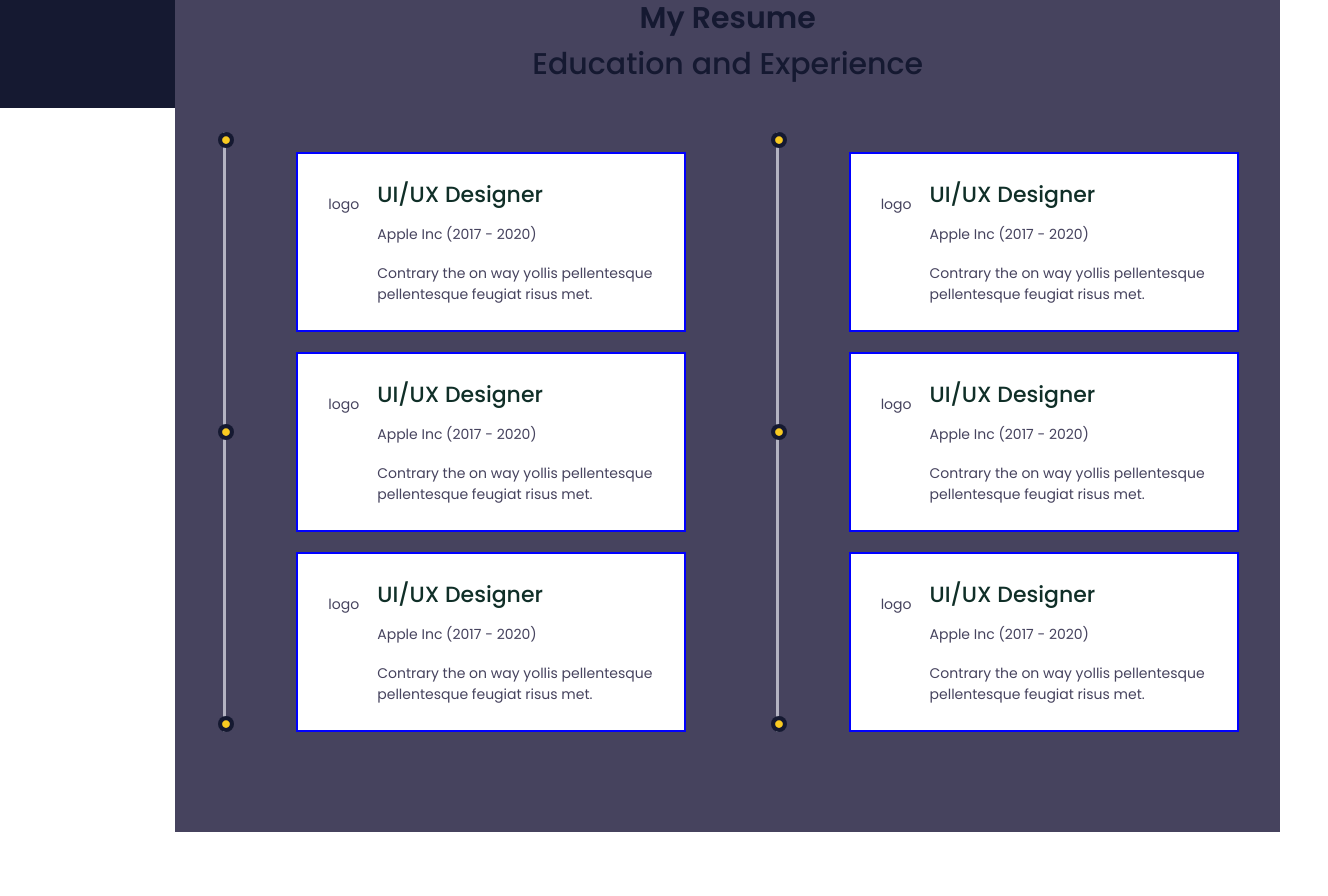
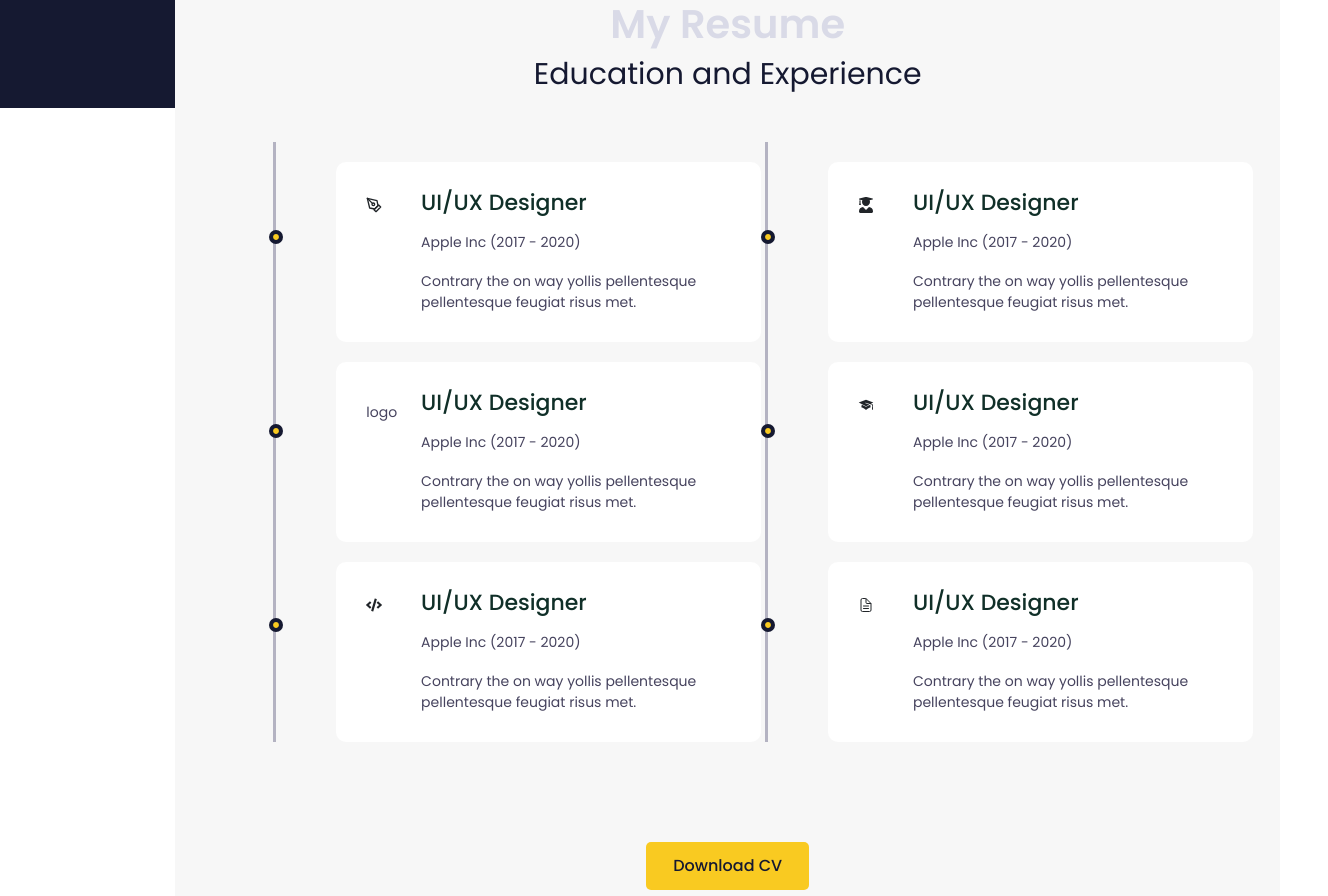
Before and after one commit to Kristal0024/React-vite-project, a React (Vite) app: page / in a window 1280 px wide. Shown: the part 900-1796 px from the top of the page, 1328 px wide, since content can reach past the window. Before the commit the page ends 1732 px from the top, so only its background shows below. Built offline with nearby package versions, Linux system fonts and the light colour scheme.

Commit message:
overflow fix and socialmedia icons

```diff
--- a/src/components/Resumesection.jsx
+++ b/src/components/Resumesection.jsx
@@ -1,10 +1,15 @@
 import { FaCircle } from "react-icons/fa";
+import { FaUserGraduate } from "react-icons/fa";
+import { GiGraduateCap } from "react-icons/gi";
+import { IoDocumentTextOutline } from "react-icons/io5";
+import { FaCode } from "react-icons/fa";
+import { FiPenTool } from "react-icons/fi";
 function Resumesection(){
 return (
     <>
     <section role="individual-component" className="Resumesectionwrapper">
         <div className="Resumesectionwrapper-header">
-            <h2>My Resume</h2>
+            <h1>My Resume</h1>
             <h3>Education and Experience</h3>
         </div>
         <div className="Resumesectionwrapper-experience">
@@ -13,7 +18,7 @@ return (
                    <div className="Resumeborder-boxes">
                      <div className="box">
                         <div className="box-logo">
-                            <p>logo</p>
+                            <FiPenTool />
                         </div>
                         <div className="box-detail">
                             <h5>UI/UX Designer</h5>
@@ -33,7 +38,7 @@ return (
                     </div>
                     <div className="box">
                         <div className="box-logo">
-                            <p>logo</p>
+                            <FaCode />
                         </div>
                         <div className="box-detail">
                             <h5>UI/UX Designer</h5>
@@ -53,7 +58,7 @@ return (
                    <div className="Resumeborder-boxes">
                      <div className="box">
                         <div className="box-logo">
-                            <p>logo</p>
+                            <FaUserGraduate />
                         </div>
                         <div className="box-detail">
                             <h5>UI/UX Designer</h5>
@@ -63,7 +68,7 @@ return (
                     </div>
                      <div className="box">
                         <div className="box-logo">
-                            <p>logo</p>
+                            <GiGraduateCap />
                         </div>
                         <div className="box-detail">
                             <h5>UI/UX Designer</h5>
@@ -73,7 +78,7 @@ return (
                     </div>
                     <div className="box">
                         <div className="box-logo">
-                            <p>logo</p>
+                            <IoDocumentTextOutline />
                         </div>
                         <div className="box-detail">
                             <h5>UI/UX Designer</h5>
@@ -91,6 +96,9 @@ return (
                 </div>
             </div>
         </div>
+        <div className="Resumesectionwrapper-button">
+           <button className="button button-secondary">Download CV</button>
+        </div>
     </section>
     </>
 )
--- a/src/styles/abstract/_normalize.scss
+++ b/src/styles/abstract/_normalize.scss
@@ -69,5 +69,4 @@ p[role="large"]{
 }
 section[role="individual-component"]{
     padding: 100px 0;
-    height: fit-content;
 }
--- a/src/styles/components/_Herosection.scss
+++ b/src/styles/components/_Herosection.scss
@@ -32,6 +32,7 @@
         }
     }
     &-info{
+        width: 85%;
         position: absolute;
         top: 50%;
         transform: translateY(-50%);
@@ -41,7 +42,7 @@
        &-details{
         display: flex;
         flex-direction: column;
-        width: 65%;
+        width: 55%;
         gap: 1rem;
         padding-left: 3.5rem;
          h1{
@@ -71,6 +72,17 @@
             padding: 6px 10px;
             font-size: $text-regular;
             color: $color-border;
+            cursor: pointer;
+            transition: all 0.1s ease;
+            border-radius: 5px;
+            &:Hover{
+                border: 1px solid $primary;
+                border-radius: 50%;
+                color: $primary;
+            }
+            svg{
+                font-size: 1rem;
+            }
         }
        }
       }
--- a/src/styles/components/_Resumesection.scss
+++ b/src/styles/components/_Resumesection.scss
@@ -1,61 +1,77 @@
 .Resumesectionwrapper {
-    background-color: $color-body;
+    background-color: #f7f7f7;
     padding: 0 20px;
     height: fit-content;
     width: 100%;
   &-header {
     text-align: center;
     margin-bottom: 50px;
+    h1{
+      color: $color-head;
+      font-weight: $font-semibold;
+    }
+    h3{
+      font-weight: $font-regular;
+    }
   }
   &-experience {
-    position: relative;
     &-individual {
       display: flex;
     }
+  }
+  &-button{
+    width: 100%;
+    text-align: center;
+    padding-top: 100px;
   }
 }
 .Resumeborder {
   position: relative;
   border-left: 3px solid $color-grey;
   left: 3rem;
-  width: 50%;
+  width: 40%;
+  display: flex;
+  flex-direction: column;
+  margin-left: 50px;
   &-boxes{
     display: flex;
     flex-direction: column;
-    // border: 2px solid red;
-    padding-left: 70px;
+    padding-left: 60px;
     gap: 20px;
     justify-content: space-between;
     margin-top: 20px;
     .box{
-        border: 2px solid blue;
+        // border: 2px solid blue;
         display: flex;
-        width: 390px;
+        width: 425px;
         height: 180px;
         padding: 30px;
         background-color: $color-white;
+        border-radius: 10px;
     }
   }
 }
 .circle{
     height: 100%;
     position: absolute;
-    left: -0.5rem;
+    left: -0.45rem;
     display: flex;
     flex-direction: column;
-    justify-content: space-between;
+    // justify-content: space-between;
+    margin-top: 20%;
+    gap: 30%;
     z-index: 3;
     top: 0;
     span{
-        width: 16px;
-        height: 16px;
+        width: 14px;
+        height: 14px;
         border-radius: 50%;
         background-color: $color-secondary;
         display: flex;
         justify-content: center;
         align-items: center;
         svg{
-            font-size: 8px;
+            font-size: 6px;
             color: $primary;
         }
     }
```
